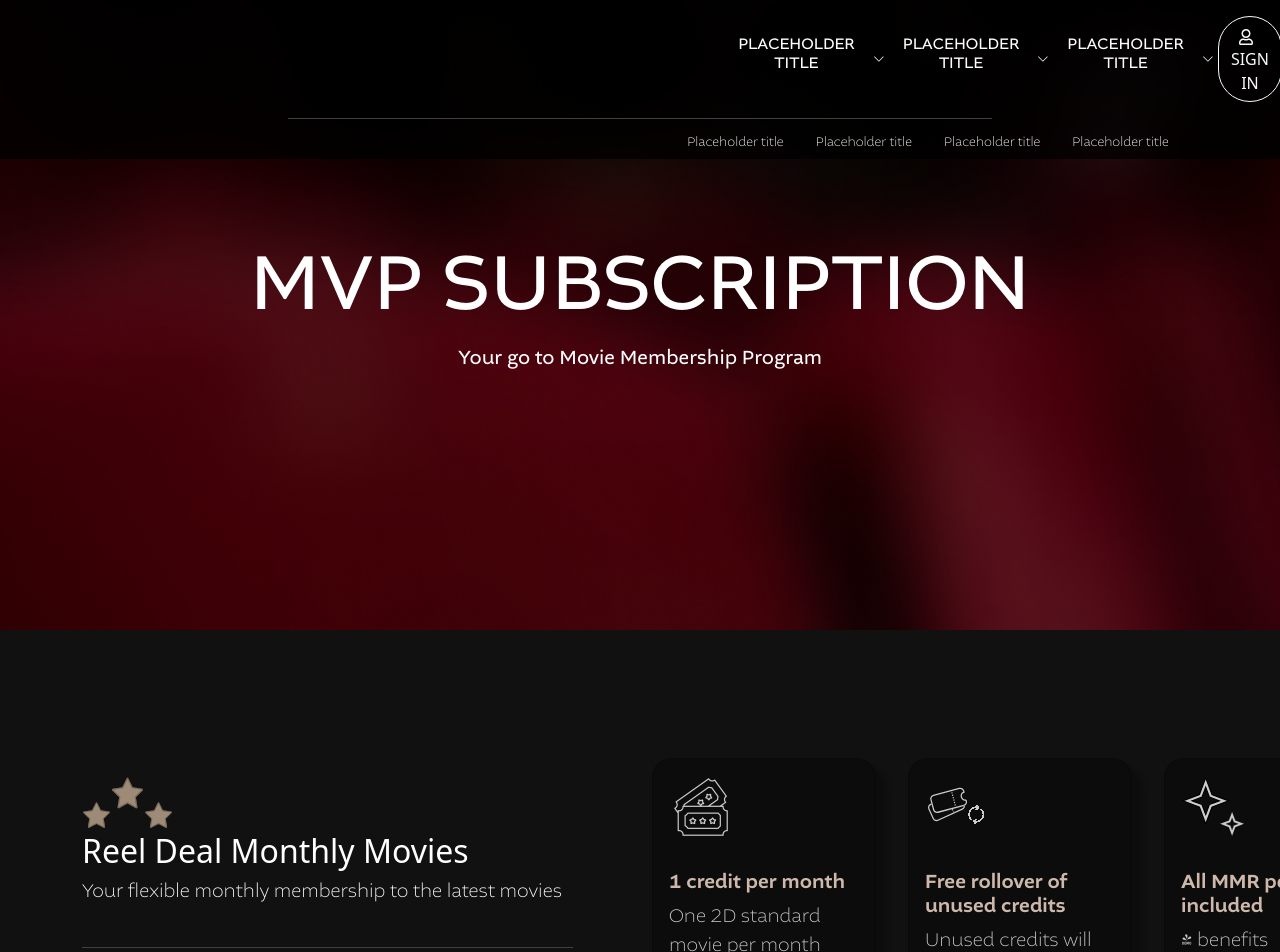
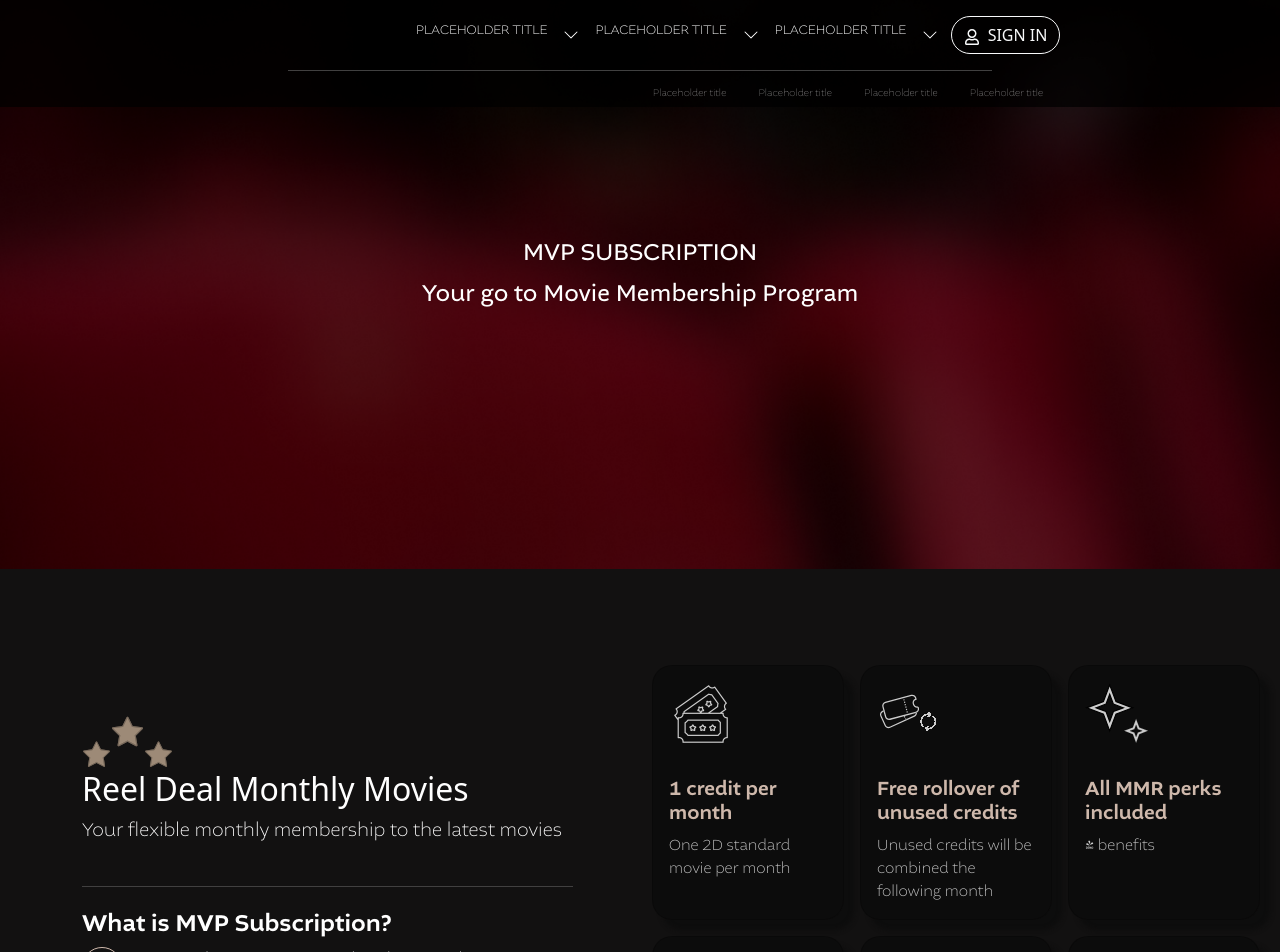
Before and after one commit to Kuladeepjayker/Assignment_Flux, a React (Create React App) app: page / in a window 1280 px wide. Shown: the top 952 px of the page. Built offline with nearby package versions, Linux system fonts and the light colour scheme.

Commit message:
added Responsible designs

```diff
--- a/src/components/starbox.jsx
+++ b/src/components/starbox.jsx
@@ -19,20 +19,20 @@ function Starbox() {
       {isMobile ? (
         <div className='starBox1'>
           <div className='starBox-card1'>
-            <Card.Img className="starBox-img1 star-left1" src="Assets/teenyicons_star-solid.svg" alt="starBox image" />
+            <Card.Img className="starBox-img1 star-left1" src="/Assets/teenyicons_star-solid.svg" alt="starBox image" />
             <div className='starBox-text'>
               <h2>Reel Deal Monthly Movies</h2>
               <h5 className='starBox-tag1'>Your flexible monthly menbership to the latest movies</h5>
             </div>
-            <Card.Img className="starBox-img1 star-left1" src="Assets/teenyicons_star-solid-1.svg" alt="starBox image" />
+            <Card.Img className="starBox-img1 star-left1" src="/Assets/teenyicons_star-solid-1.svg" alt="starBox image" />
           </div>
         </div>
         ) : (
         <div className='starBox'>
           <div className='starBox-card'>
-            <Card.Img className="starBox-img star-left" src="Assets/teenyicons_star-solid.svg" alt="starBox image" />
-            <Card.Img className="starBox-img star-center" src="Assets/teenyicons_star-solid-2.svg" alt="starBox image" />
-            <Card.Img className="starBox-img star-left" src="Assets/teenyicons_star-solid-1.svg" alt="starBox image" />
+            <Card.Img className="starBox-img star-left" src="/Assets/teenyicons_star-solid.svg" alt="starBox image" />
+            <Card.Img className="starBox-img star-center" src="/Assets/teenyicons_star-solid-2.svg" alt="starBox image" />
+            <Card.Img className="starBox-img star-left" src="/Assets/teenyicons_star-solid-1.svg" alt="starBox image" />
           </div>
           <div className='starBox-text'>
             <h2>Reel Deal Monthly Movies</h2>
--- a/src/styles/benefitGrid.css
+++ b/src/styles/benefitGrid.css
@@ -39,6 +39,25 @@
     color: #ccc; /* Light grey for text */
   }
 
+/* Media Query for 1480px and larger screens */
+@media (max-width: 1480px) {
+  .benefits-grid {
+    grid-template-columns: repeat(3, 1fr); /* Adjusting to 4 columns for larger screens */
+    gap: 1rem; /* Increase gap between grid items if necessary */
+    margin-top: 6rem; /* Adjust margin for better spacing */
+  }
+
+  .benefit-card {
+    width: 12rem; /* Adjust width of cards for larger screens */
+    font-size: 0.8rem; /* Increase font size if needed */
+  }
+
+  .benfit-img {
+    width: 2.5rem; /* Adjust image size if necessary */
+    height: 2.5rem;
+  }
+}
+
 
 /* Media Queries for 390px Width */
 @media (max-width: 390px) {
@@ -66,5 +85,4 @@
     font-weight: 400;
     font-size: large;
   }
-
 }
--- a/src/styles/header.css
+++ b/src/styles/header.css
@@ -34,6 +34,7 @@
     width: 4rem;
     height: 4rem;
   }
+
   .nav-items {
     display: flex;
     gap: 1rem; /* Adjust gap between the nav items */
@@ -61,6 +62,36 @@
     border-radius: 50px;
   }
 
+  /* Media Query for Mobile (max-width: 390px) */
+@media (max-width: 1480px) {
+  h5 {
+    font-family: 'Altivo', sans-serif;
+    font-weight: 200;
+    font-size:small;
+  }
+
+  h6 {
+    font-family: 'Altivo', sans-serif;
+    font-weight: 100;
+    font-size: x-small;
+  }
+
+  .nav-items {
+    display: flex;
+    gap: 1rem; /* Adjust gap between the nav items */
+    align-items: center;
+    margin-left: 25rem;
+    color: white;
+  }
+
+  .header-bottom {
+    display: flex;
+    gap: 2rem; /* Adjust gap between the nav items */
+    align-items: center;
+    margin: 1rem 2rem 0rem 28rem;
+    color: white;
+  }
+}
 
 /* Media Query for Mobile (max-width: 390px) */
 @media (max-width: 390px) {
--- a/src/styles/hero.css
+++ b/src/styles/hero.css
@@ -17,6 +17,16 @@
     font-size: normal;
     color: white;
   }
+
+/* Media Query for Mobile (max-width: 390px) */
+@media (max-width: 1480px) {
+  .display-1, .lead {
+    font-family: 'Altivo', sans-serif;
+    font-weight: normal;
+    font-size: x-large;
+    color: white;
+  }
+}
 
 /* Media Query for Mobile (max-width: 390px) */
 @media (max-width: 390px) {
```
Lines whose indentation alone changed are shown as unchanged.
